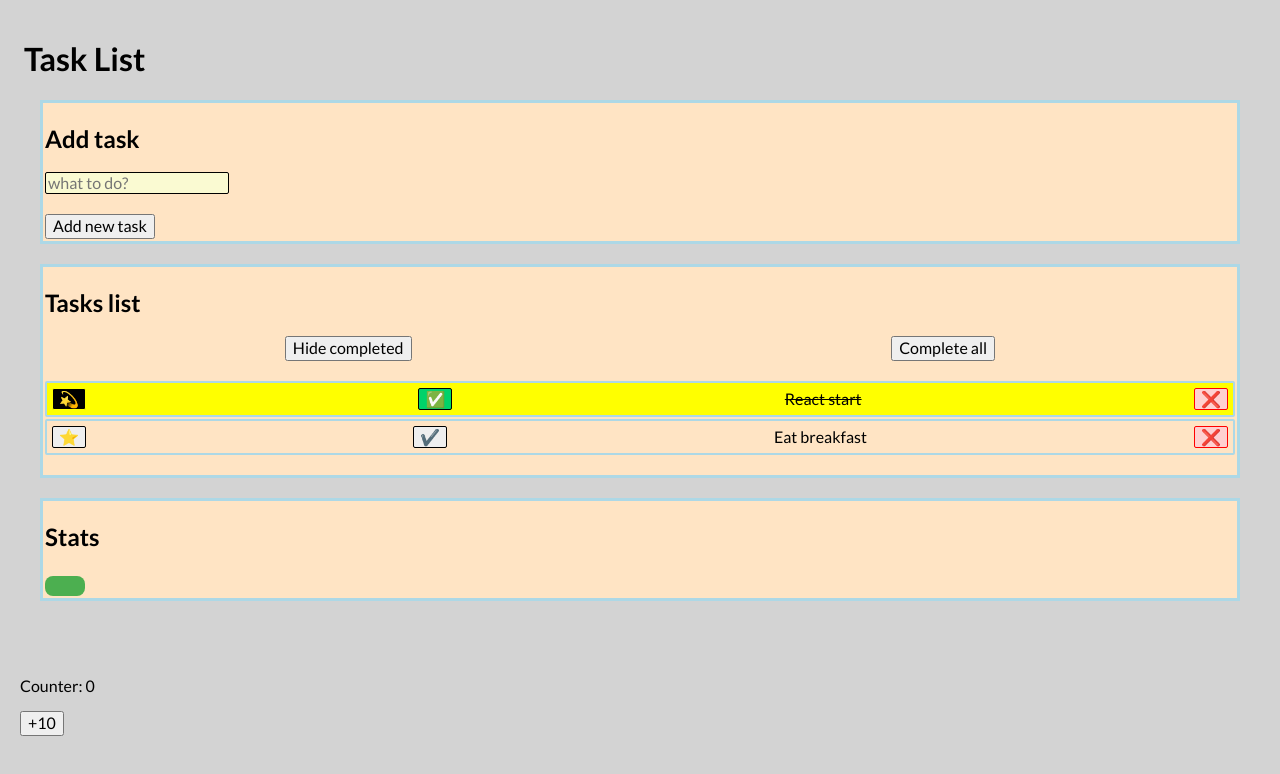
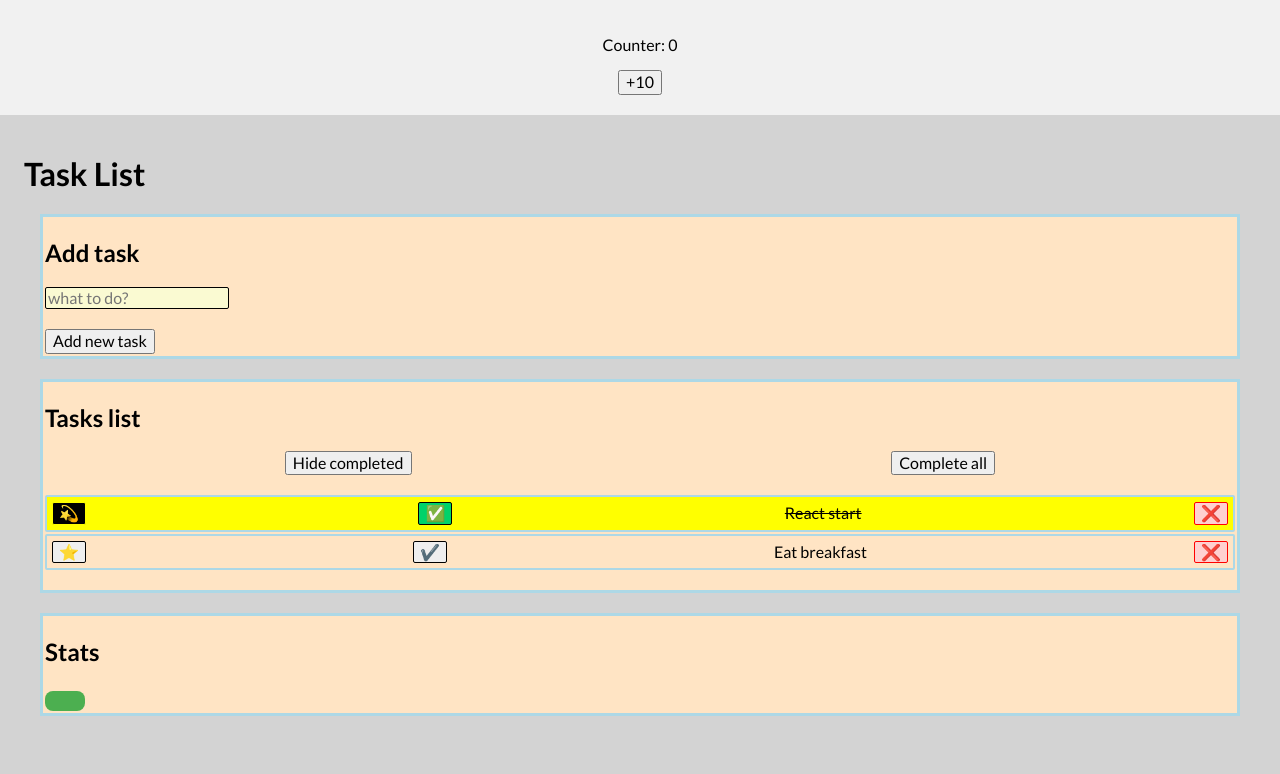
Before and after one commit to RobFyd/practice-in-react, a React (Create React App) app: page / in a window 1280 px wide. Shown: the top 774 px of the page. Built offline with nearby package versions, Linux system fonts and the light colour scheme.

Commit message:
Add counter component to App.js

```diff
--- a/src/App.js
+++ b/src/App.js
@@ -29,10 +29,17 @@ const tasks = [
 let hideDoneTasks = false;
 
 function App() {
-const [count, setCount] = useState(0);
+  const [value, setCount] = useState(0);
 
   return (
     <>
+      <div className="containerCount">
+        <p className="containerP">Counter: {value}</p>
+        <div className="containerB">
+        <button onClick={() => setCount(value => value + 10)}>+10</button>
+        </div>
+      </div>
+
       <Container>
         <Header title="Task List" />
 
@@ -52,11 +59,6 @@ const [count, setCount] = useState(0);
           thumb={<button className="thumbUp" />}
         />
       </Container>
-
-      <div className="container">
-            <p>Counter: {count}</p>
-            <button onClick={() => setCount(count + 10)}>+10</button>
-      </div>
     </>
   );
 }
--- a/src/style.css
+++ b/src/style.css
@@ -11,3 +11,18 @@
 .with-emoji::before {
     content: "👍 ";
 }
+
+.containerCount {
+    padding: 20px;
+    background-color: #f1f1f1;
+}
+
+.containerP {
+    display: flex;
+    justify-content: center;
+}
+
+.containerB {
+    display: flex;
+    justify-content: center;
+}
```
